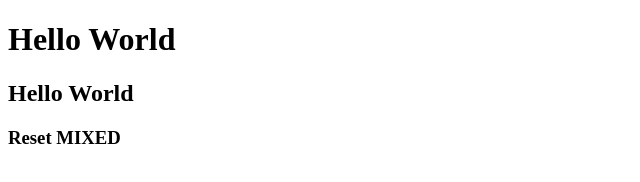
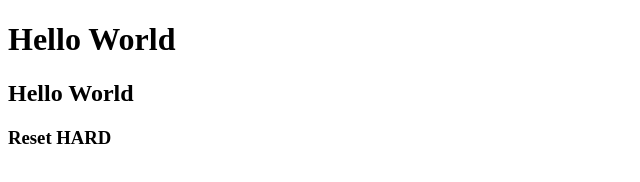
Before and after one commit to hoangdung24/github2, a plain HTML site: page index.html in a window 1280 px wide. Shown: the full height of the page, 0-640 px from the left. Drawn offline with Linux system fonts and the light colour scheme.

Commit message:
done git reset

```diff
--- a/index.html
+++ b/index.html
@@ -6,6 +6,6 @@
   <body>
     <h1>Hello World</h1>
     <h2>Hello World</h2>
-    <h3>Reset MIXED</h3>
+    <h3>Reset HARD</h3>
   </body>
 </html>
```
